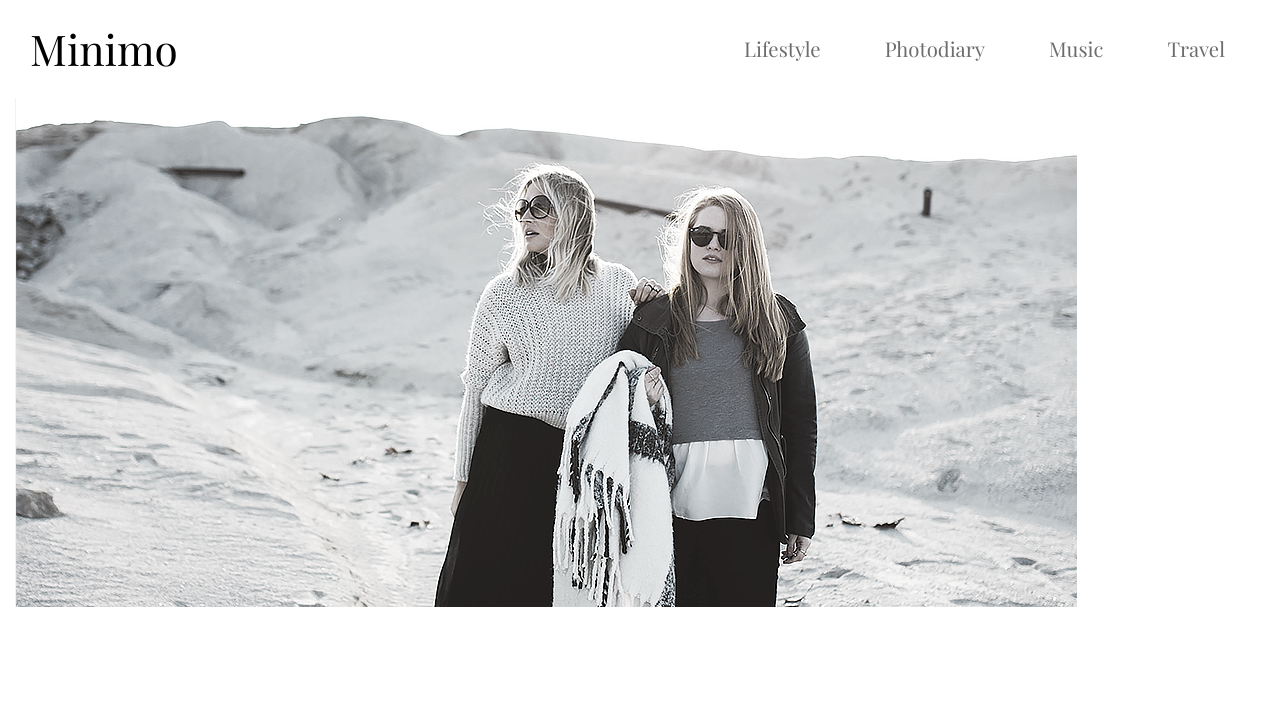
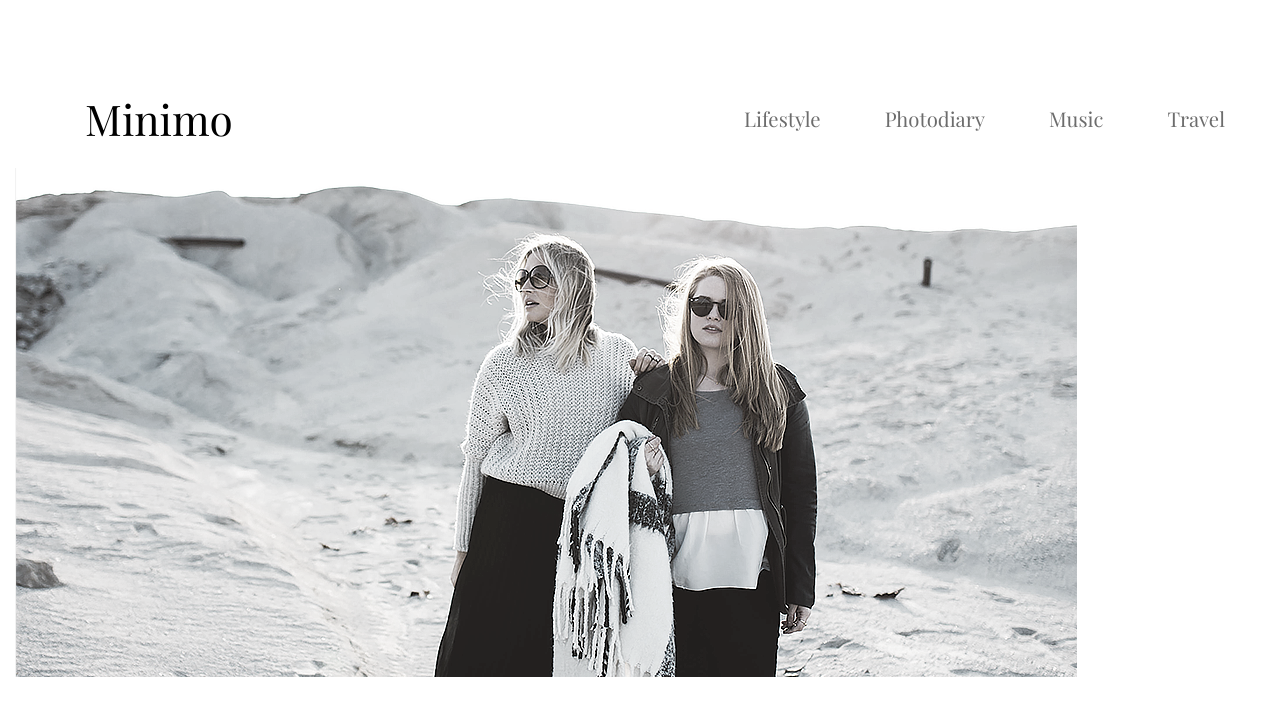
Before and after one commit to michvers/minimo, a plain HTML site: page index.html in a window 1280 px wide. Drawn offline with nearby package versions, Linux system fonts and the light colour scheme.

Commit message:
aanpassingen minimo

```diff
--- a/css/styles.css
+++ b/css/styles.css
@@ -1,12 +1,11 @@
 *{
     box-sizing:border-box;
 }
-@font-face {
+#font-face {
     font-family: 'Inconsolata', monospace;
 }
 body{
     font-family: 'Playfair Display', serif;
-    font-family: ;sans-serif;
     font-size:15.35px;
     color: rgba(151,151,151,1);
     width:1250px;
@@ -71,18 +70,20 @@ body{
     margin-left:120px;
 }
 #brandname{
-    margin-left:15px;
+    margin-left:70px;
     font-size:42.35px;
-    margin-top:0px;
+    margin-top:70px;
     margin-bottom:0px;
     color:rgba(0,0,0,1);
 }
+
 nav{
 
 }
 nav ul li{
     padding-right:40px;
     list-style:none;
+    margin-top:70px;
 }
 nav ul li a{
     text-decoration:none;
--- a/index.html
+++ b/index.html
@@ -30,8 +30,7 @@
             </ul>
         </nav>
     </div>
-
-    <img src="images/backgroundheader.png">
+        <img src="images/backgroundheader.png" class="justify-content:center">
 </header>
 </body>
 </html>
```
